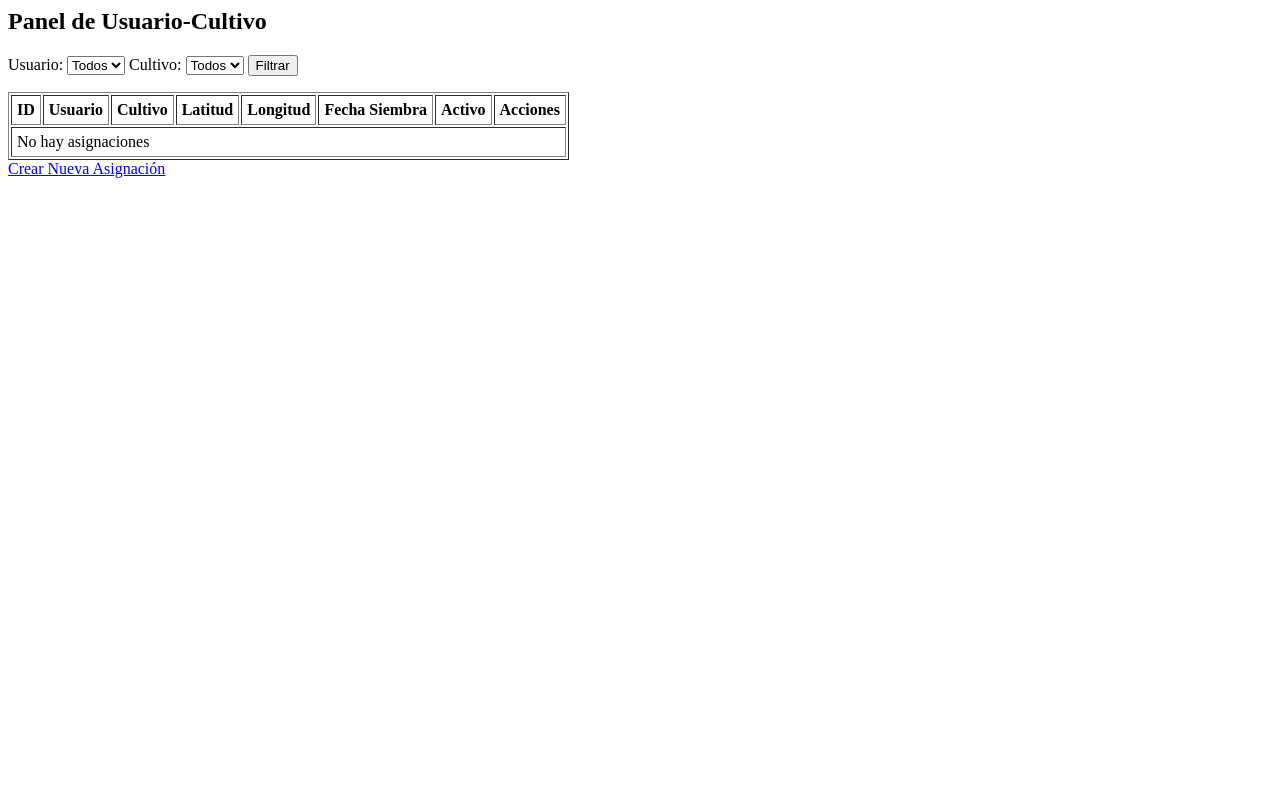
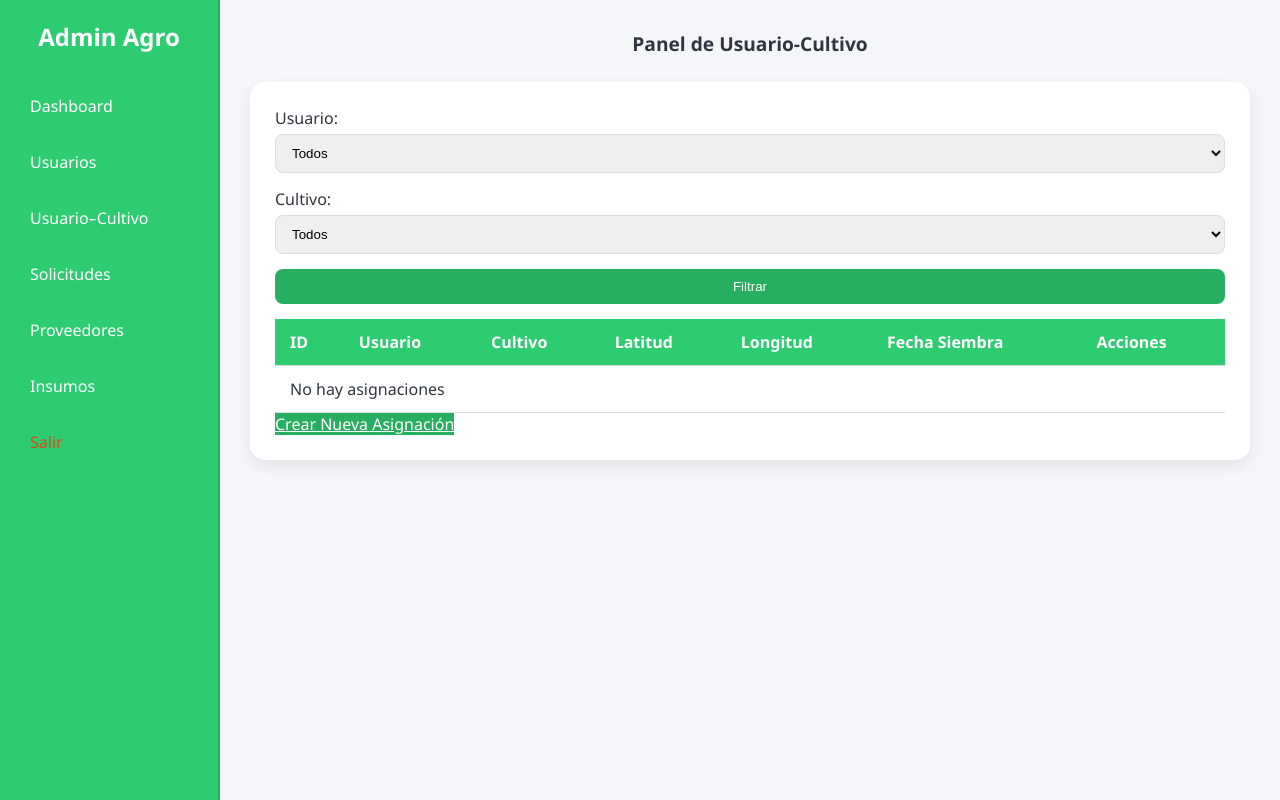
Before and after one commit to Coletti68/Sistema-Agropecuario-Programacion-IV-Admin, a Django app: page /usuariocultivos/panel/ in a window 1280 px wide. Run offline with Django 5.2, Linux system fonts and the light colour scheme; data that the repository does not hold is empty.

Commit message:
prueba fianl y mejora visual de la vista de admin

```diff
--- a/web-agropecuario-admin/sist_agropecuario/api/static/css/style.css
+++ b/web-agropecuario-admin/sist_agropecuario/api/static/css/style.css
@@ -1,121 +1,268 @@
-/* --- Reset básico --- */
-body, html {
+/* ==========================
+   RESET & BASE
+========================== */
+* {
     margin: 0;
     padding: 0;
+    box-sizing: border-box;
+}
+
+body {
     font-family: 'Segoe UI', Tahoma, Geneva, Verdana, sans-serif;
     background-color: #f5f6fa;
+    color: #2f3640;
 }
 
-/* --- Sidebar --- */
+
+
+/* ==========================
+   WRAPPER
+========================== */
+.wrapper {
+    display: flex;
+    min-height: 100vh;
+}
+
+/* ==========================
+   SIDEBAR
+========================== */
 .sidebar {
     width: 220px;
-    height: 100vh;
-    position: fixed;
-    top: 0;
-    left: 0;
-    background-color: #2f3640;
-    color: #f5f6fa;
+    background: #2ecc71; /* verde principal */
+    color: #fff;
     display: flex;
     flex-direction: column;
-    padding-top: 20px;
-    box-shadow: 2px 0 5px rgba(0,0,0,0.1);
+    padding: 20px 15px;
+    border-right: 2px solid #27ae60;
 }
 
 .sidebar h4 {
     text-align: center;
     margin-bottom: 30px;
+    font-size: 1.5rem;
     font-weight: bold;
 }
 
 .sidebar a {
-    color: #f5f6fa;
     text-decoration: none;
-    padding: 12px 20px;
-    margin: 4px 0;
-    border-radius: 5px;
-    transition: 0.3s;
+    color: #fff;
+    padding: 12px 15px;
+    border-radius: 8px;
+    margin-bottom: 10px;
+    transition: all 0.3s ease;
 }
 
 .sidebar a:hover {
-    background-color: #718093;
+    background-color: rgba(255, 255, 255, 0.2);
+}
+
+.sidebar a.text-danger {
+    color: #e84118;
+}
+
+.sidebar a.text-danger:hover {
+    background-color: rgba(232, 65, 24, 0.2);
+}
+
+/* ==========================
+   MAIN CONTENT
+========================== */
+.main-content {
+    flex: 1;
+    background-color: #f5f6fa;
+    padding: 30px;
+}
+
+/* ==========================
+   TOPBAR / WELCOME MESSAGE
+========================== */
+
+.topbar {
+    width: 100%;
+    margin-bottom: 25px;
+}
+.welcome-text {
+    font-size: 1.2rem;
+    font-weight: 600;
+    color: #2f3640;
+    text-align: center;
+    margin: 0;
+}
+
+/* ==========================
+   CONTENT AREA
+========================== */
+.content {
+    background-color: #fff;
+    padding: 25px;
+    border-radius: 15px;
+    box-shadow: 0 6px 15px rgba(0, 0, 0, 0.08);
+}
+
+/* ==========================
+   FORMULARIOS
+========================== */
+form {
+    display: flex;
+    flex-direction: column;
+}
+
+form label {
+    margin-bottom: 5px;
+    font-weight: 500;
+    color: #2f3640;
+}
+
+form input, form select, form textarea {
+    padding: 10px 12px;
+    border: 1px solid #dcdde1;
+    border-radius: 8px;
+    margin-bottom: 15px;
+    transition: all 0.3s ease;
+}
+
+form input:focus, form select:focus, form textarea:focus {
+    outline: none;
+    border-color: #27ae60;
+    box-shadow: 0 0 5px rgba(39, 174, 96, 0.5);
+}
+
+/* ==========================
+   BOTONES
+========================== */
+button, .btn {
+    padding: 10px 20px;
+    border-radius: 8px;
+    border: none;
+    cursor: pointer;
+    font-weight: 500;
+    transition: all 0.3s ease;
+}
+
+.btn-primary {
+    background-color: #27ae60;
     color: #fff;
 }
 
-/* --- Topbar --- */
-.topbar {
-    background-color: #fff;
-    padding: 15px 20px;
-    border-bottom: 1px solid #dcdde1;
-    display: flex;
-    justify-content: space-between;
-    align-items: center;
-    box-shadow: 0 2px 4px rgba(0,0,0,0.05);
+.btn-primary:hover {
+    background-color: #2ecc71;
+    transform: translateY(-2px);
 }
 
-/* --- Contenido principal --- */
-.flex-grow-1 {
-    margin-left: 220px; /* ancho del sidebar */
+.btn-secondary {
+    background-color: #fff;
+    color: #27ae60;
+    border: 2px solid #27ae60;
+}
+
+.btn-secondary:hover {
+    background-color: #27ae60;
+    color: #fff;
+    transform: translateY(-2px);
+}
+
+/* ==========================
+   TABLAS
+========================== */
+table {
+    width: 100%;
+    border-collapse: collapse;
+    margin-top: 15px;
+}
+
+table th, table td {
+    padding: 12px 15px;
+    border-bottom: 1px solid #dcdde1;
+    text-align: left;
+}
+
+table th {
+    background-color: #2ecc71;
+    color: #fff;
+    font-weight: 600;
+}
+/* ==========================
+   LOGIN
+========================== */
+.login-body {
+    background: linear-gradient(135deg, #2ecc71, #27ae60);
+    min-height: 100vh;
+    display: flex;
+    justify-content: center;
+    align-items: center;
+}
+
+.login-container {
+    width: 100%;
+    max-width: 400px;
     padding: 20px;
 }
 
-/* --- Tarjetas --- */
-.card {
+.login-card {
     background-color: #fff;
-    padding: 20px;
-    border-radius: 10px;
-    margin-bottom: 20px;
-    box-shadow: 0 2px 6px rgba(0,0,0,0.08);
-    transition: transform 0.2s;
+    border-radius: 15px;
+    box-shadow: 0 8px 25px rgba(0,0,0,0.15);
+    padding: 30px;
+    width: 100%;
 }
 
-.card:hover {
-    transform: translateY(-3px);
+.login-card h2 {
+    color: #27ae60;
+    font-weight: bold;
 }
 
-/* --- Botones --- */
-.btn-primary {
-    background-color: #4cd137;
-    border: none;
-    padding: 10px 20px;
-    border-radius: 6px;
-    transition: 0.3s;
+.login-input {
+    border-radius: 8px;
+    border: 1px solid #dcdde1;
+    padding: 10px 12px;
+    transition: all 0.3s ease;
 }
 
-.btn-primary:hover {
-    background-color: #44bd32;
+.login-input:focus {
+    outline: none;
+    border-color: #27ae60;
+    box-shadow: 0 0 5px rgba(39, 174, 96, 0.5);
 }
 
-/* --- Tablas --- */
-table {
-    width: 100%;
-    border-collapse: collapse;
-    background-color: #fff;
+.btn-login {
+    background-color: #27ae60;
+    color: #fff;
+    font-weight: 600;
+    padding: 10px;
     border-radius: 8px;
-    overflow: hidden;
-    box-shadow: 0 2px 6px rgba(0,0,0,0.08);
+    border: none;
+    transition: all 0.3s ease;
 }
 
-th, td {
-    padding: 12px 15px;
-    text-align: left;
+.btn-login:hover {
+    background-color: #2ecc71;
+    transform: translateY(-2px);
 }
 
-th {
-    background-color: #40739e;
-    color: #fff;
+/* Ajuste de alertas */
+.alert {
+    border-radius: 8px;
+    font-size: 0.9rem;
 }
 
-tr:nth-child(even) {
-    background-color: #f1f2f6;
+
+/* ==========================
+   RESPONSIVE
+========================== */
+@media (max-width: 768px) {
+    .wrapper {
+        flex-direction: column;
+    }
+    .sidebar {
+        width: 100%;
+        flex-direction: row;
+        overflow-x: auto;
+    }
+    .sidebar a {
+        flex: 1 0 auto;
+        margin: 0 5px;
+    }
+    .main-content {
+        padding: 20px 10px;
+    }
 }
-
-/* --- Alertas --- */
-.alert {
-    padding: 10px 15px;
-    border-radius: 5px;
-}
-
-.alert-danger {
-    background-color: #e84118;
-    color: #fff;
-}
--- a/web-agropecuario-admin/sist_agropecuario/api/templates/base.html
+++ b/web-agropecuario-admin/sist_agropecuario/api/templates/base.html
@@ -5,37 +5,36 @@
     <meta charset="UTF-8">
     <meta name="viewport" content="width=device-width, initial-scale=1.0">
     <title>{% block title %}Admin Agro{% endblock %}</title>
-    <link rel="stylesheet" href="{% static 'css/bootstrap.min.css' %}">
     <link rel="stylesheet" href="{% static 'css/style.css' %}">
 </head>
 <body>
-    <div class="d-flex">
-
+    <div class="wrapper">
         <!-- Sidebar -->
-        {% if request.session.usuarioid %}
-        <div class="sidebar p-3 bg-light">
-            <h4 class="text-center">Admin Agro</h4>
+        <div class="sidebar">
+            <h4>Admin Agro</h4>
             <a href="{% url 'inicio' %}">Dashboard</a>
             <a href="{% url 'listar_usuarios' %}">Usuarios</a>
-            <!-- Apunta al panel general de Usuario-Cultivo -->
             <a href="{% url 'panel_usuarios_cultivos' %}">Usuario–Cultivo</a>
             <a href="{% url 'listar_solicitudes' %}">Solicitudes</a>
             <a href="{% url 'listar_proveedores' %}">Proveedores</a>
             <a href="{% url 'listar_insumos' %}">Insumos</a>
             <a href="{% url 'logout_custom' %}" class="text-danger">Salir</a>
         </div>
-        {% endif %}
 
         <!-- Contenido principal -->
-        <div class="flex-grow-1 p-3">
-            <div class="topbar mb-3">
-                {% if request.session.nombre %}
-                    <h5 class="m-0">Bienvenido, {{ request.session.nombre }}</h5>
-                {% else %}
-                    <h5 class="m-0">{% block header %}{% endblock %}</h5>
-                {% endif %}
-            </div>
+        <div class="main-content">
+            <!-- Topbar -->
+            <!-- Topbar -->
+<div class="topbar text-center mb-3">
+    {% if request.session.nombre %}
+        <h5 class="welcome-text">Bienvenido, {{ request.session.nombre }}</h5>
+    {% else %}
+        <h5 class="welcome-text">{% block header %}{% endblock %}</h5>
+    {% endif %}
+</div>
 
+
+            <!-- Contenido dinámico -->
             <div class="content">
                 {% block content %}{% endblock %}
             </div>
--- a/web-agropecuario-admin/sist_agropecuario/api/templates/insumos/crear.html
+++ b/web-agropecuario-admin/sist_agropecuario/api/templates/insumos/crear.html
@@ -1,4 +1,6 @@
 {% extends 'base.html' %}
+{% load static %}
+
 {% block title %}Crear Insumo{% endblock %}
 {% block content %}
 <h2>Nuevo Insumo</h2>
--- a/web-agropecuario-admin/sist_agropecuario/api/templates/usuario_cultivo/usuario_panel.html
+++ b/web-agropecuario-admin/sist_agropecuario/api/templates/usuario_cultivo/usuario_panel.html
@@ -1,5 +1,9 @@
-<h2>Panel de Usuario-Cultivo</h2>
+{% extends 'base.html' %}
+{% block title %}Usuarios-Cultivos{% endblock %}
+{% block header %}Panel de Usuario-Cultivo{% endblock %}
 
+{% block content %}
+<div class="card">
     <form method="get">
         <label>Usuario:</label>
         <select name="usuarioid">
@@ -17,10 +21,12 @@
             {% endfor %}
         </select>
 
-    <button type="submit">Filtrar</button>
+        <button type="submit" class="btn-primary">Filtrar</button>
     </form>
+</div>
 
-<table border="1" cellpadding="5">
+<div class="card">
+    <table>
         <tr>
             <th>ID</th>
             <th>Usuario</th>
@@ -28,7 +34,6 @@
             <th>Latitud</th>
             <th>Longitud</th>
             <th>Fecha Siembra</th>
-        <th>Activo</th>
             <th>Acciones</th>
         </tr>
         {% for a in asignaciones %}
@@ -42,7 +47,6 @@
             <td>
                 <a href="{% url 'editar_usuariocultivo' a.pk %}">Editar</a> |
                 <a href="{% url 'cultivos_por_usuario' a.usuarioid.pk %}">Ver Cultivos</a> |
-
                 {% if a.activo %}
                     <a href="{% url 'desactivar_usuariocultivo' a.pk %}">Desactivar</a>
                 {% else %}
@@ -51,8 +55,10 @@
             </td>
         </tr>
         {% empty %}
-    <tr><td colspan="8">No hay asignaciones</td></tr>
+        <tr><td colspan="7">No hay asignaciones</td></tr>
         {% endfor %}
     </table>
+</div>
 
-<a href="{% url 'crear_usuariocultivo' %}">Crear Nueva Asignación</a>
+<a href="{% url 'crear_usuariocultivo' %}" class="btn-primary">Crear Nueva Asignación</a>
+{% endblock %}
```
Also changed, not shown: web-agropecuario-admin/sist_agropecuario/api/templates/inicio.html (+9 -7 lines), web-agropecuario-admin/sist_agropecuario/api/templates/insumos/editar.html (+25 -24 lines), web-agropecuario-admin/sist_agropecuario/api/templates/registro/login.html (+16 -7 lines), web-agropecuario-admin/sist_agropecuario/api/templates/usuario_cultivo/crear.html (+10 -5 lines), web-agropecuario-admin/sist_agropecuario/api/templates/usuario_cultivo/cultivos_por_usuario.html (+9 -3 lines). Lines whose indentation alone changed are shown as unchanged.
